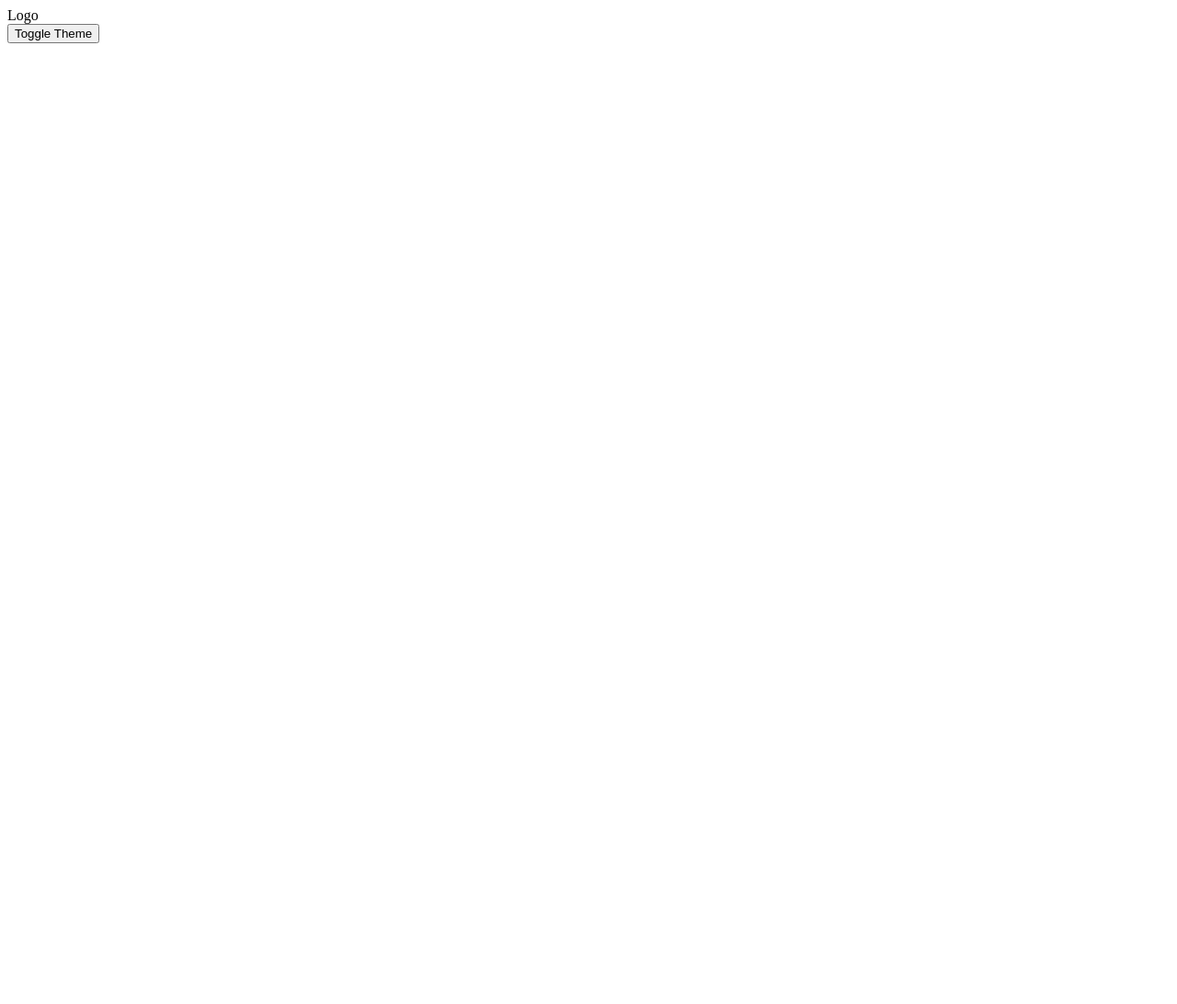
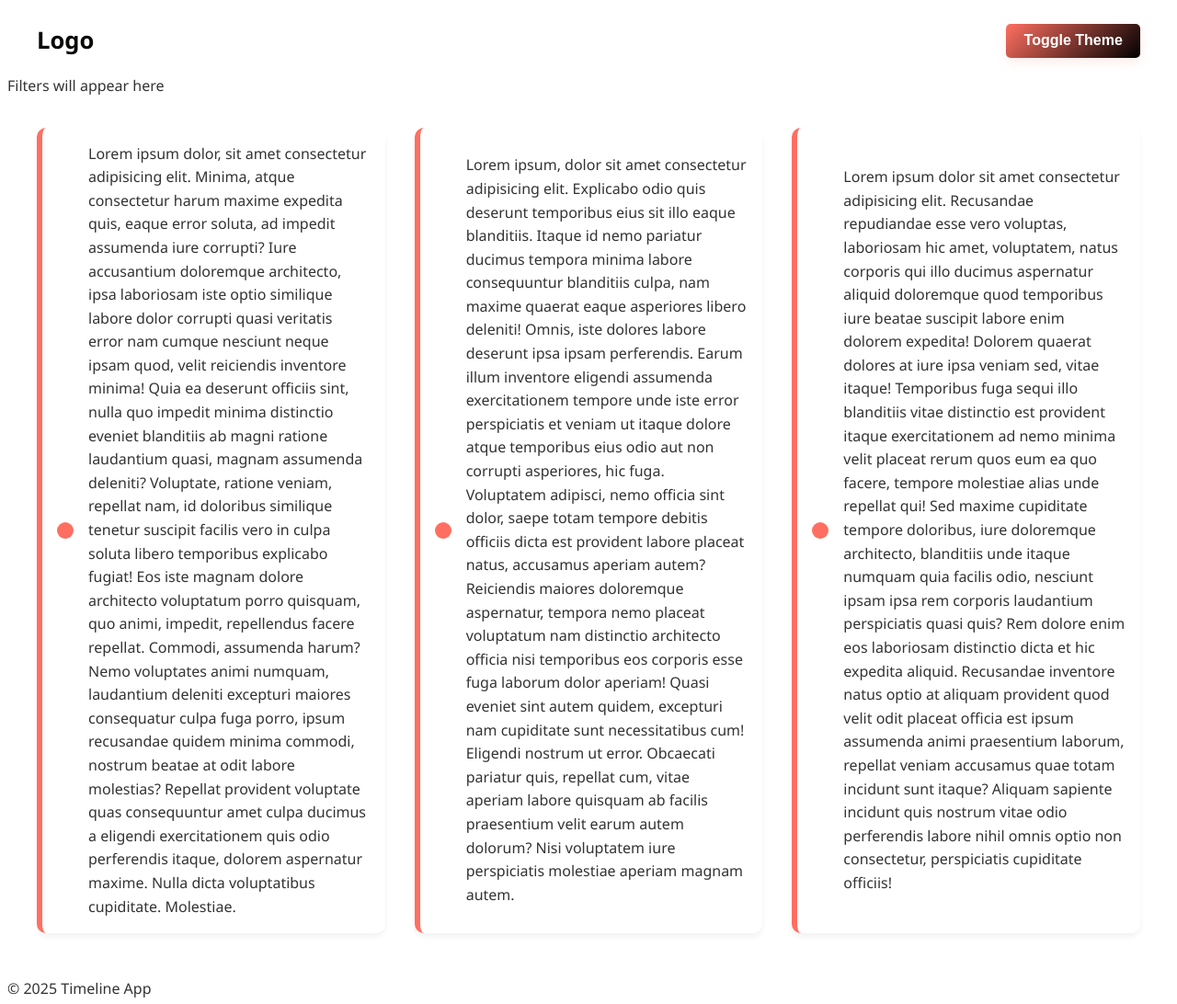
Before and after one commit to sunilkarthik729/sunilkumar-timeline-app, a plain HTML site: page index.html in a window 1280 px wide. Shown: the whole page at 92% size. Before the commit the page ends 800 px from the top, so only its background shows below. Drawn offline with Linux system fonts and the light colour scheme.

Commit message:
Add files via upload

```diff
--- a/index.html
+++ b/index.html
@@ -1,35 +1,42 @@
 <!DOCTYPE html>
 <html lang="en">
   <head>
-    <meta charset="UTF-8">
-    <meta name="viewport" content="width=device-width, initial-scale=1.0">
+    <meta charset="UTF-8" />
+    <meta name="viewport" content="width=device-width, initial-scale=1.0" />
     <title>Timeline Application</title>
+    <link rel="stylesheet" href="./style.css" />
   </head>
   <body>
     <header>
       <div class="logo">Logo</div>
-        <button id="toggle-theme-btn">Toggle Theme</button>
+      <button id="toggle-theme-btn" onclick="alert('Thank you for your visit. it will be fixed later!')">Toggle Theme</button>
     </header>
     <nav>
       <!--this container is for filters/placeholders-->
+      <span class="filter-placeholder">Filters will appear here</span>
     </nav>
     <main>
       <section id="timeline">
-            <!--the Event marker will be done by here-->
+        <article class="content">
+            <div class="event-dot"></div>
+            <div class="event-label">Lorem ipsum dolor, sit amet consectetur adipisicing elit. Minima, atque consectetur harum maxime expedita quis, eaque error soluta, ad impedit assumenda iure corrupti? Iure accusantium doloremque architecto, ipsa laboriosam iste optio similique labore dolor corrupti quasi veritatis error nam cumque nesciunt neque ipsam quod, velit reiciendis inventore minima! Quia ea deserunt officiis sint, nulla quo impedit minima distinctio eveniet blanditiis ab magni ratione laudantium quasi, magnam assumenda deleniti? Voluptate, ratione veniam, repellat nam, id doloribus similique tenetur suscipit facilis vero in culpa soluta libero temporibus explicabo fugiat! Eos iste magnam dolore architecto voluptatum porro quisquam, quo animi, impedit, repellendus facere repellat. Commodi, assumenda harum? Nemo voluptates animi numquam, laudantium deleniti excepturi maiores consequatur culpa fuga porro, ipsum recusandae quidem minima commodi, nostrum beatae at odit labore molestias? Repellat provident voluptate quas consequuntur amet culpa ducimus a eligendi exercitationem quis odio perferendis itaque, dolorem aspernatur maxime. Nulla dicta voluptatibus cupiditate. Molestiae.</div>
+        </article>
+        <article class="content">
+            <div class="event-dot"></div>
+            <div class="event-label">Lorem ipsum, dolor sit amet consectetur adipisicing elit. Explicabo odio quis deserunt temporibus eius sit illo eaque blanditiis. Itaque id nemo pariatur ducimus tempora minima labore consequuntur blanditiis culpa, nam maxime quaerat eaque asperiores libero deleniti! Omnis, iste dolores labore deserunt ipsa ipsam perferendis. Earum illum inventore eligendi assumenda exercitationem tempore unde iste error perspiciatis et veniam ut itaque dolore atque temporibus eius odio aut non corrupti asperiores, hic fuga. Voluptatem adipisci, nemo officia sint dolor, saepe totam tempore debitis officiis dicta est provident labore placeat natus, accusamus aperiam autem? Reiciendis maiores doloremque aspernatur, tempora nemo placeat voluptatum nam distinctio architecto officia nisi temporibus eos corporis esse fuga laborum dolor aperiam! Quasi eveniet sint autem quidem, excepturi nam cupiditate sunt necessitatibus cum! Eligendi nostrum ut error. Obcaecati pariatur quis, repellat cum, vitae aperiam labore quisquam ab facilis praesentium velit earum autem dolorum? Nisi voluptatem iure perspiciatis molestiae aperiam magnam autem.</div>
+        </article>
+        <article class="content">
+            <div class="event-dot"></div>
+          <div class="event-label">Lorem ipsum dolor sit amet consectetur adipisicing elit. Recusandae repudiandae esse vero voluptas, laboriosam hic amet, voluptatem, natus corporis qui illo ducimus aspernatur aliquid doloremque quod temporibus iure beatae suscipit labore enim dolorem expedita! Dolorem quaerat dolores at iure ipsa veniam sed, vitae itaque! Temporibus fuga sequi illo blanditiis vitae distinctio est provident itaque exercitationem ad nemo minima velit placeat rerum quos eum ea quo facere, tempore molestiae alias unde repellat qui! Sed maxime cupiditate tempore doloribus, iure doloremque architecto, blanditiis unde itaque numquam quia facilis odio, nesciunt ipsam ipsa rem corporis laudantium perspiciatis quasi quis? Rem dolore enim eos laboriosam distinctio dicta et hic expedita aliquid. Recusandae inventore natus optio at aliquam provident quod velit odit placeat officia est ipsum assumenda animi praesentium laborum, repellat veniam accusamus quae totam incidunt sunt itaque? Aliquam sapiente incidunt quis nostrum vitae odio perferendis labore nihil omnis optio non consectetur, perspiciatis cupiditate officiis!</div>
+        </article>
       </section>
     </main>
     <div id="modal">
       <!--this container is for future pop-ups & upcoming updates-->
     </div>
-
-    <article class="content">
-        <!--this will be added later-->
-    </article>
-    <figure>
-        <!--this container is for adding images that we are going to use-->
-    </figure>
     <footer>
       <!--this will be the end of webpage where we are going to add our personal informations and credits-->
+      <p>© 2025 Timeline App</p>
     </footer>
   </body>
 </html>
--- /dev/null
+++ b/style.css
@@ -0,0 +1,128 @@
+:root {
+  --accent-color: #ff6f61;
+  --text-color: #333;
+  --font-main: "Segoe UI", Arial, sans-serif;
+}
+
+body {
+  font-family: var(--font-main);
+  background: var(--secondary-color);
+  color: var(--text-color);
+  line-height: 1.6;
+}
+
+header {
+  background: rgba(255, 255, 255, 0.1);
+  backdrop-filter: blur(5px);
+  color: #0a0908;
+  padding: 1rem 2rem;
+  display: flex;
+  justify-content: space-between;
+  align-items: center;
+}
+
+header .logo {
+  font-size: 1.6rem;
+  font-weight: bold;
+}
+#toggle-theme-btn {
+  background: linear-gradient(135deg, var(--accent-color), #000000);
+  color: #fff;
+  border: none;
+  padding: 0.6rem 1.2rem;
+  font-size: 1rem;
+  font-weight: 600;
+  border-radius: 5px;
+  /* cursor: pointer; */
+  box-shadow: 0 4px 12px rgba(255, 205, 200, 0.4);
+  transition: all 0.3s ease;
+}
+
+#toggle-theme-btn:hover {
+  background: linear-gradient(135deg, #8e4739, var(--accent-color));
+  transform: translateY(-2px) scale(1.03);
+  box-shadow: 0 6px 18px rgba(90, 78, 77, 0.6);
+  cursor: pointer;
+}
+
+#toggle-theme-btn:active {
+  transform: translateY(1) scale(0.98);
+  box-shadow: 0 2px 8px rgba(255, 111, 97, 0.3);
+}
+#timeline {
+  display: grid;
+  gap: 2rem;
+  padding: 2rem;
+}
+.content {
+  display: flex;
+  align-items: center;
+  gap: 1rem;
+  background: white;
+  padding: 1rem;
+  border-radius: 10px;
+  border-left: 6px solid var(--accent-color);
+  box-shadow: 0 4px 6px rgba(0, 0, 0, 0.05);
+  transition: transform 0.2s ease;
+
+}
+.content:hover {
+  transform: scale(1.02);
+}
+.event-dot {
+  width: 18px;
+  height: 18px;
+  background: var(--accent-color);
+  border-radius: 50%;
+  flex-shrink: 0;
+  flex-wrap: wrap;
+}
+.event-label {
+  font-weight: 500;
+}
+#modal {
+  position: fixed;
+  top: 0;
+  left: 0;
+  width: 100%;
+  height: 100%;
+  background: rgba(0,0,0,0.7);
+  display: none; /* Hidden by default */
+  justify-content: center;
+  align-items: center;
+  padding: 1rem;
+}
+
+.modal-content {
+  background: white;
+  padding: 2rem;
+  border-radius: 10px;
+  max-width: 500px;
+  width: 100%;
+}
+/* Mobile (<768px) */
+@media (max-width: 767px) {
+  header {
+    flex-direction: column;
+    gap: 0.5rem;
+  }
+
+  #timeline {
+    grid-template-columns: 1fr;
+    padding: 1rem;
+  }
+}
+
+/* Tablet (768px–1023px) */
+@media (min-width: 768px) and (max-width: 1023px) {
+  #timeline {
+    grid-template-columns: 1fr 1fr;
+  }
+}
+
+/* Desktop (≥1024px) */
+@media (min-width: 1024px) {
+  #timeline {
+    grid-template-columns: repeat(3, 1fr);
+  }
+}
```
Also changed, not shown: README.md. Lines whose indentation alone changed are shown as unchanged.
